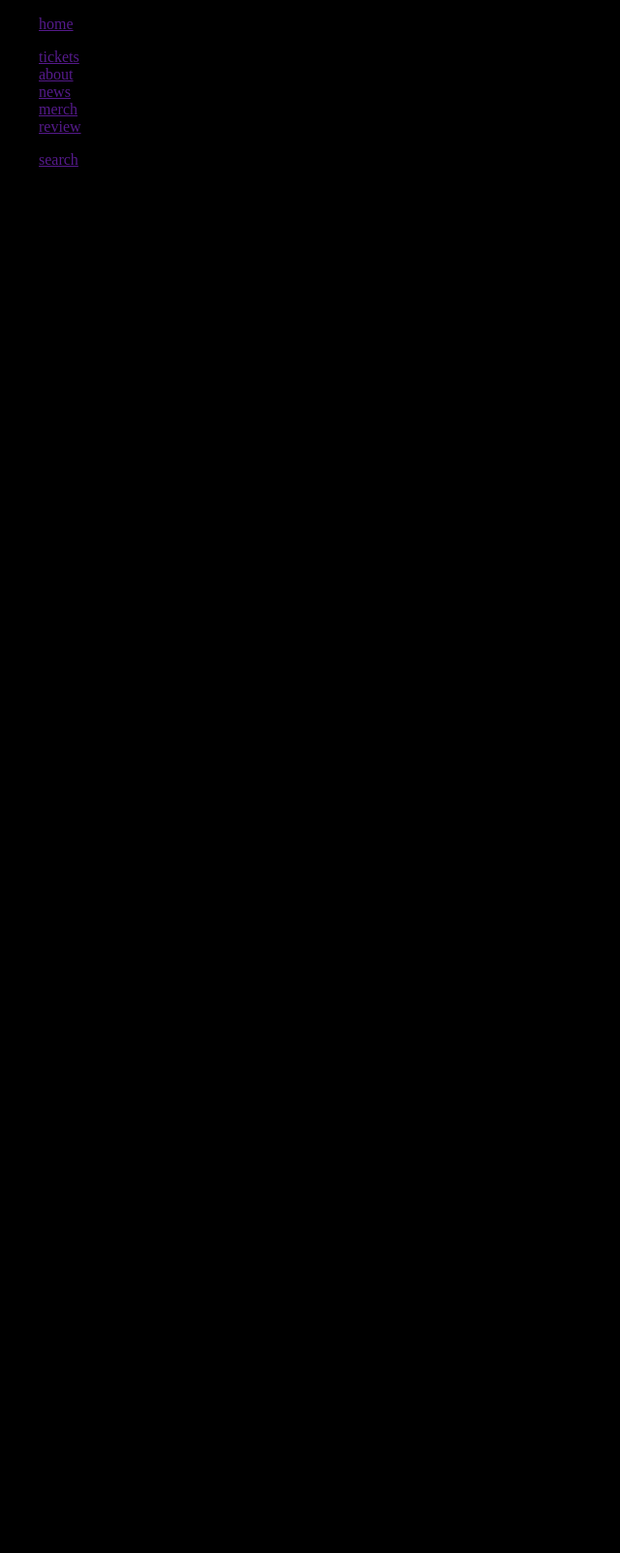
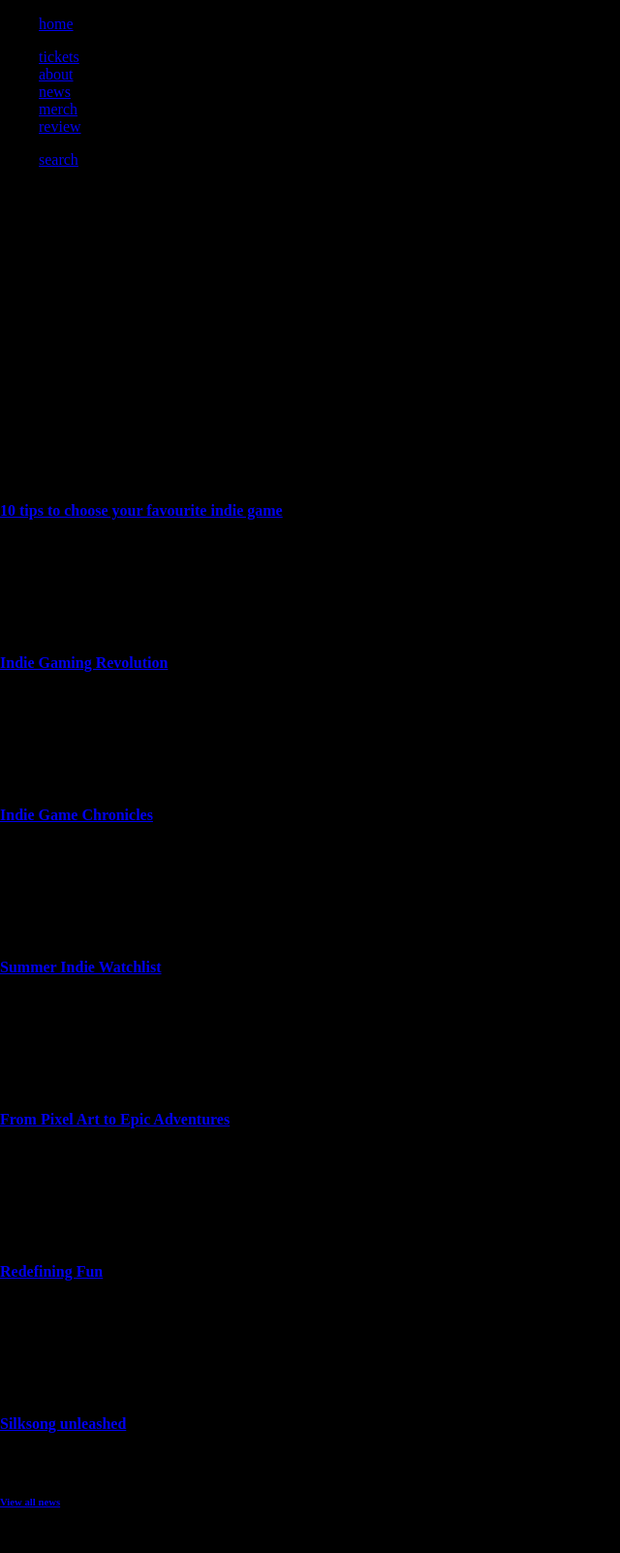
Before and after one commit to andresossa13/MESA, a plain HTML site: page index.html in a window 1280 px wide. Shown: the top 1602 px of the page at 97% size, without its empty margins (0-640 px from the left). Drawn offline with Linux system fonts and the light colour scheme; a web font is replaced by a local one.

Commit message:
formatting pt1

```diff
--- a/index.html
+++ b/index.html
@@ -2,110 +2,154 @@
 <html lang="en">
 
     <head>
-  <link href="https://fonts.googleapis.com/css?family=Slabo+13px&display=swap" rel="stylesheet" />
+        <link
+            href="https://fonts.googleapis.com/css?family=Slabo+13px&display=swap"
+            rel="stylesheet"/>
         <link rel="stylesheet" href="css/styles.css">
         <title>Homepage</title>
     </head>
 
     <body>
 
+        <!-- HEADER -->
         <header>
             <div>
                 <ul>
-        <li><a href=""> home</a></li>
+                    <li>
+                        <a href="index.html">
+                            home</a>
+                    </li>
                 </ul>
                 <div>
                     <ul>
-          <li><a href=""> tickets</a></li>
-          <li><a href=""> about</a></li>
-          <li><a href=""> news</a></li>
-          <li><a href=""> merch</a></li>
-          <li><a href=""> review</a></li>
+                        <li>
+                            <a href="ticket.html">
+                                tickets</a>
+                        </li>
+                        <li>
+                            <a href="about.html">
+                                about</a>
+                        </li>
+                        <li>
+                            <a href="news.html">
+                                news</a>
+                        </li>
+                        <li>
+                            <a href="product.html">
+                                merch</a>
+                        </li>
+                        <li>
+                            <a href="review1.html">
+                                review</a>
+                        </li>
                     </ul>
                 </div>
                 <ul>
-        <li><a href="">search</a></li>
+                    <li>
+                        <a href="#">search</a>
+                    </li>
                 </ul>
             </div>
         </header>
 
+        <!-- HERO SECTION -->
+        <div class="hero">
+            <h1>INDIEPALOOZA</h1>
+            <h3>Indie Gaming Summer festival</h3>
+            <p>Indiepalooza is a brand new gaming festival that celebrates independent game
+                developers and their creations. This festival provides a platform for
+                up-and-coming game developers to showcase their games to a wider audience, and
+                for gamers to discover new and exciting indie games.</p>
+            <div>
+                <h4>GET TICKETS</h4>
+            </div>
+        </div>
 
-  <div>
+        <!-- NEWS SECTION -->
+        <div class="news">
             <div>
                 <div>
                     <h2>LATEST NEWS</h2>
                 </div>
                 <div>
                     <div>
+                        <h4>Mon 19 april 2023</h4>
+                        <div><img src="" alt=""></div>
+                        <h4>
+                            <a href="review0.html">10 tips to choose your favourite indie game</a>
+                        </h4>
+                        <p>Dive into the world of indie games with four captivating articles! From
+                            Silksong updates to game selection tips, don't miss these gems! #IndieGaming
+                            #MustReads</p>
+                    </div>
                     <div>
-            <h3>Mon 19 april 2023</h3>
+                        <h4>Mon 19 april 2023</h4>
                         <div><img src="" alt=""></div>
-            <h4>10 tips to choose your favourite indie game</h4>
+                        <h4>
+                            <a href="review5.html">Indie Gaming Revolution</a>
+                        </h4>
+                        <p>From upcoming indie games to industry trends, these insights will fuel your
+                            passion for indie games! #IndieGaming #Revolution</p>
+                    </div>
                     <div>
-              <p> Dive into the world of indie games with four captivating articles! From Silksong updates to
-                game selection tips, don't miss these gems! #IndieGaming #MustReads</p>
+                        <h4>Mon 19 april 2023</h4>
+                        <div><img src="" alt=""></div>
+                        <h4>
+                            <a href="review6.html">Indie Game Chronicles</a>
+                        </h4>
+                        <p>Discover developer interviews and game analysis, get the inside scoop on the
+                            indie gaming scene! #IndieGaming #GameEnthusiasts</p>
+                    </div>
+                    <div>
+                        <h4>Mon 19 april 2023</h4>
+                        <div><img src="" alt=""></div>
+                        <h4>
+                            <a href="review1.html">Summer Indie Watchlist</a>
+                        </h4>
+                        <p>Get ready for summer with 5 upcoming indie games to delight! Check out the
+                            watchlist for gaming thrills! #SummerWatchlist</p>
+                    </div>
+                    <div>
+                        <h4>Mon 19 april 2023</h4>
+                        <div><img src="" alt=""></div>
+                        <h4>
+                            <a href="review2.html">From Pixel Art to Epic Adventures</a>
+                        </h4>
+                        <p>Explore how indie games captivate young gamers with their pixel art to epic
+                            adventures, shaping the gaming landscape!</p>
+                    </div>
+                    <div>
+                        <h4>Mon 19 april 2023</h4>
+                        <div><img src="" alt=""></div>
+                        <h4>
+                            <a href="review3.html">Redefining Fun</a>
+                        </h4>
+                        <p>Indie games redefine fun, shaping the gaming landscape with innovative
+                            approaches. Discover the impact they have on the gaming landscape!
+                            #GamingLandscape</p>
+                    </div>
+                    <div>
+                        <h4>Mon 19 april 2023</h4>
+                        <div><img src="" alt=""></div>
+                        <h4>
+                            <a href="review4.html">Silksong unleashed</a>
+                        </h4>
+                        <p>Discover the latest updates on Silksong, the highly-anticipated indie game
+                            from Team Cherry, unveiled at E3! Exciting new systems await in this upcoming
+                            adventure!</p>
                     </div>
                 </div>
                 <div>
-            <h3>Mon 19 april 2023</h3>
-            <div><img src="" alt=""></div>
-            <h4>Indie Gaming Revolution</h4>
-            <div>
-              <p>From upcoming indie games to industry trends, these insights will fuel your passion for
-                indie games! #IndieGaming #Revolution</p>
-            </div>
-          </div>
-          <div>
-            <h3>Mon 19 april 2023</h3>
-            <div><img src="" alt=""></div>
-            <h4>Indie Game Chronicles</h4>
-            <div>
-              <p>Discover developer interviews and game analysis, get the inside scoop on the indie gaming
-                scene! #IndieGaming #GameEnthusiasts</p>
-            </div>
-          </div>
-        </div>
-        <div>
-          <div>
-            <h3>Mon 19 april 2023</h3>
-            <div><img src="" alt=""></div>Summer Indie Watchlist
-            <div>
-              <p>Get ready for summer with 5 upcoming indie games to delight! Check out the watchlist for
-                gaming thrills! #SummerWatchlist</p>
-            </div>
-          </div>
-          <div>
-            <h3>Mon 19 april 2023</h3>
-            <div><img src="" alt=""></div>From Pixel Art to Epic Adventures
-            <div>
-              <p>Explore how indie games captivate young gamers with their pixel art to epic adventures,
-                shaping the gaming landscape!</p>
-            </div>
-          </div>
-          <div>
-            <h3>Mon 19 april 2023</h3>
-            <div><img src="" alt=""></div>Redefining Fun
-            <div>
-              <p>Indie games redefine fun, shaping the gaming landscape with innovative approaches. Discover
-                the impact they have on the gaming landscape! #GamingLandscape</p>
-            </div>
-          </div>
-          <div>
-            <h3>Mon 19 april 2023</h3>
-            <div><img src="" alt=""></div>Silksong unleashed
-            <div>
-              <p>Discover the latest updates on Silksong, the highly-anticipated indie game from Team
-                Cherry, unveiled at E3! Exciting new systems await in this upcoming adventure!</p>
-            </div>
-          </div>
-        </div>
-      </div>
-      <div><h2>View all news</h2>
+                    <h6>
+                        <a href="#">View all news</a>
+                    </h6>
                     <div>
                         <div><img src="" alt=""></div>
                     </div>
                 </div>
             </div>
+
+            <!-- SCHEDULE SECTION -->
             <div>
                 <div>
                     <h2>Schedule</h2>
@@ -122,8 +166,8 @@
                 <div>
                     <p>9:05am - 9:50</p>
                     <h4>Indie Game Chronicles</h4>
-            <p>Discover developer interviews and game analysis, get the inside scoop on the indie gaming
-              scene! #IndieGaming #GameEnthusiasts</p>
+                    <p>Discover developer interviews and game analysis, get the inside scoop on the
+                        indie gaming scene! #IndieGaming #GameEnthusiasts</p>
                 </div>
             </div>
 
```
Also changed, not shown: product.html (+7 -8 lines), review1.html (+7 -7 lines), review2.html (+7 -7 lines), review3.html (+7 -7 lines), review4.html (+7 -7 lines), review0.html (added), review5.html (added), review6.html (added). Lines whose indentation alone changed are shown as unchanged.
